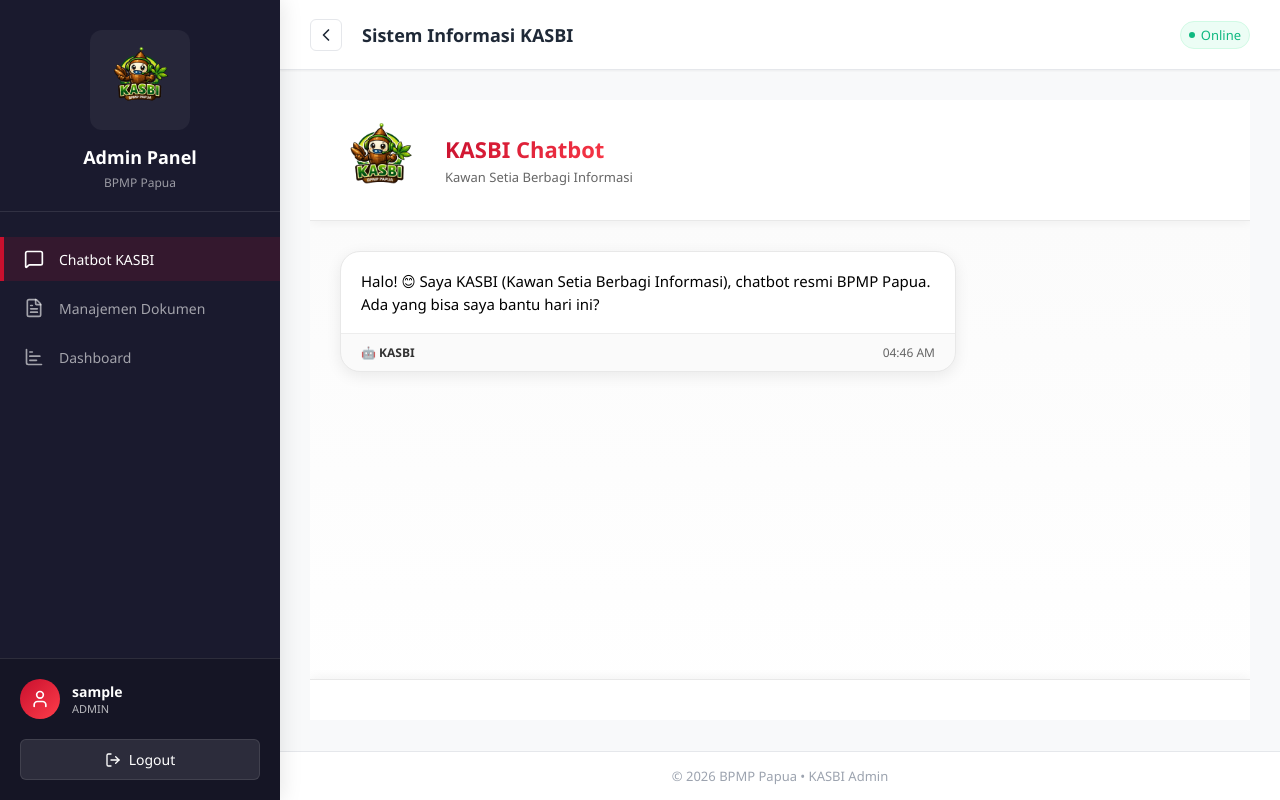
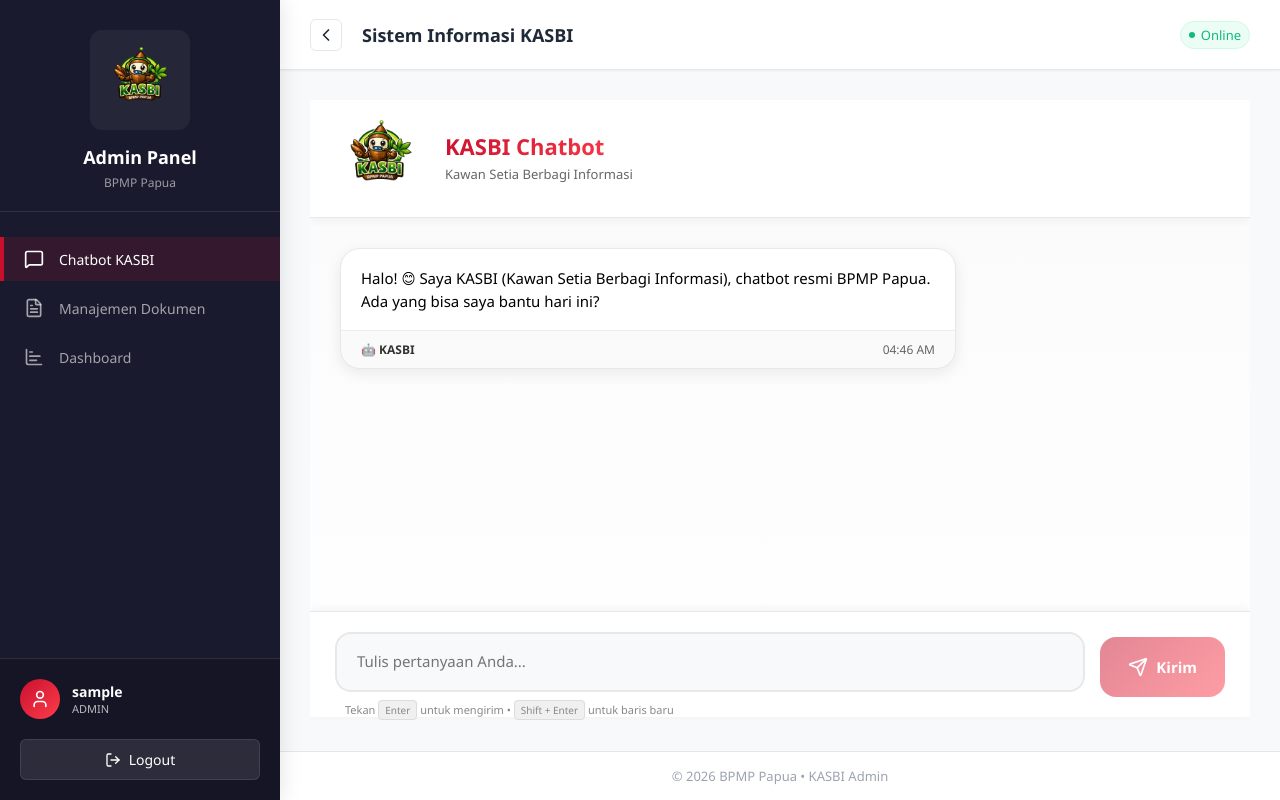
Before and after one commit to LemHS/frontend-kasbi, a React app: page /admin/chatbot in a window 1280 px wide. Built offline with nearby package versions, Linux system fonts and the light colour scheme; sample sign-in values are in the browser's storage; the HTML template or start-up script is replaced by a standard one.

Commit message:
fix: admin no chatbar

```diff
--- a/src/pages/Chatbot.jsx
+++ b/src/pages/Chatbot.jsx
@@ -382,7 +382,29 @@
 
         {/* Input Area */}
         <div className="chat-input-area">
-            {/* Kept unchanged for brevity */}
+            <div className="input-wrapper">
+            <textarea
+              ref={textareaRef}
+              value={input}
+              placeholder="Tulis pertanyaan Anda..."
+              onChange={(e) => setInput(e.target.value)}
+              onKeyDown={handleKeyDown}
+              rows="2"
+              className="chat-input"
+              aria-label="Input pesan untuk chatbot"
+            />
+            <div className="input-hint">
+              Tekan <kbd>Enter</kbd> untuk mengirim • <kbd>Shift + Enter</kbd> untuk baris baru
+            </div>
+          </div>
+          <button
+            onClick={() => sendMessage(input)}
+            className="send-btn"
+            disabled={!input.trim() || loading}
+          >
+            <Send size={20} />
+            <span>Kirim</span>
+          </button>
         </div>
       </main>
 
```
